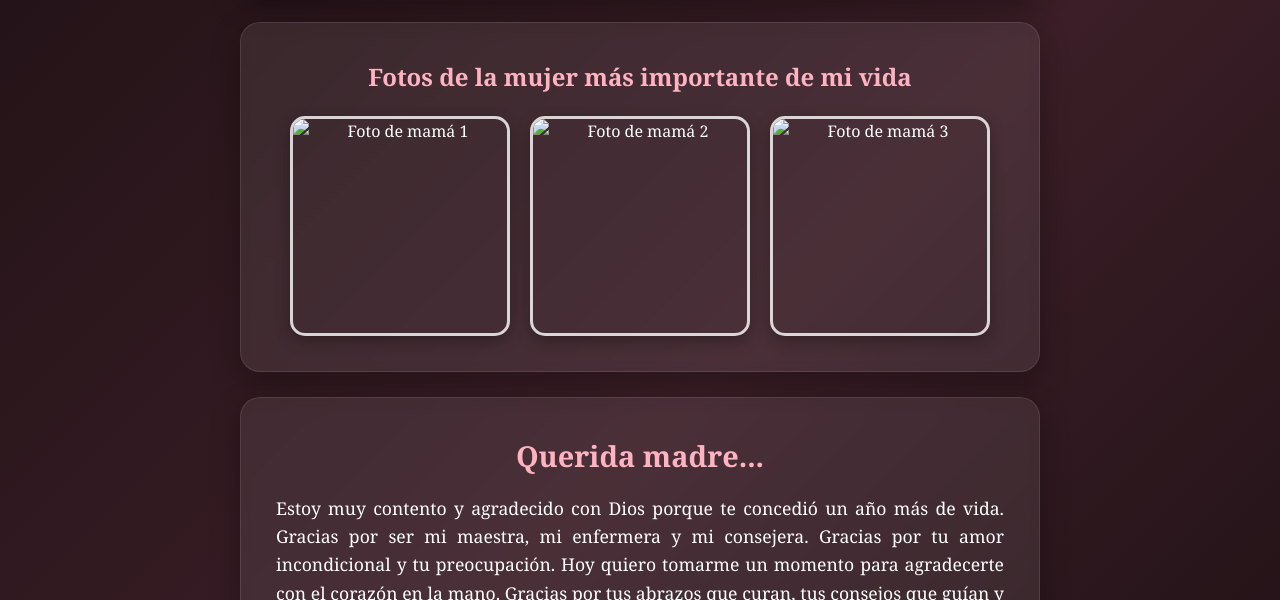
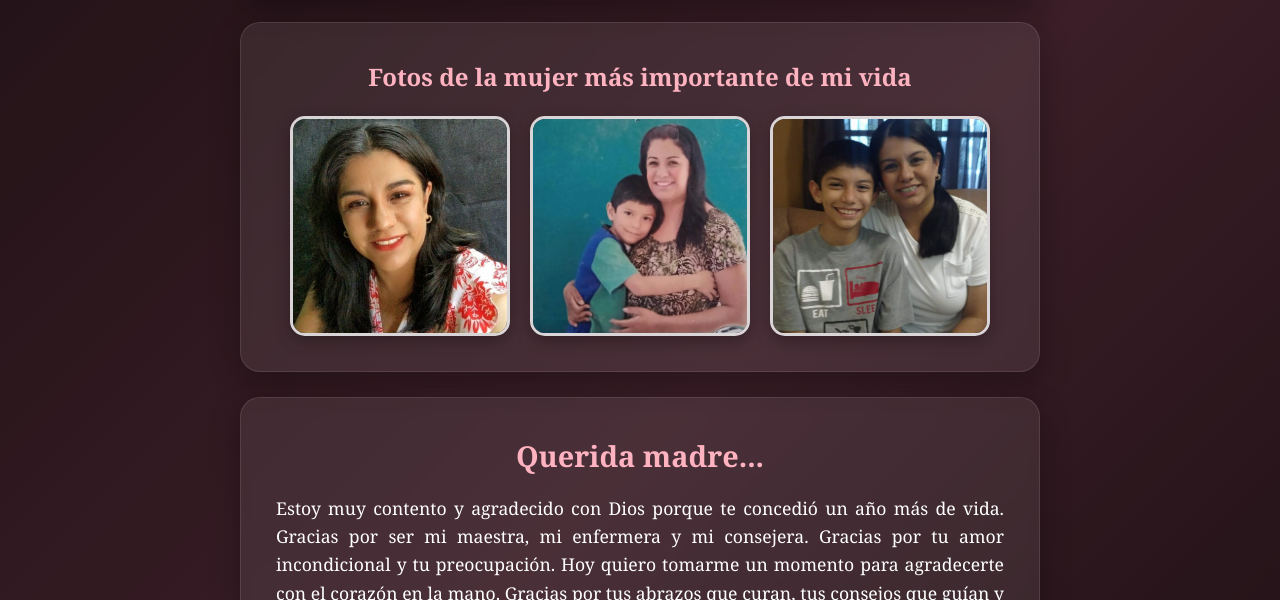
Before and after one commit to SamuelPs08/tarjeta-cumpleanos, a plain HTML site: page index.html in a window 1280 px wide. Shown: the part 200-800 px from the top of the page. Drawn offline with Linux system fonts and the light colour scheme; files that its build step writes are made by us from their sources; the site is published under a folder, as on GitHub Pages, so addresses that start at the root find nothing.

Commit message:
Correccion de errores

```diff
--- a/index.html
+++ b/index.html
@@ -4,7 +4,7 @@
     <meta charset="UTF-8">
     <meta name="viewport" content="width=device-width, initial-scale=1.0">
     <link rel="stylesheet" href="css/style.css">
-    <link rel="shortcut icon" href="/assets/images/corazon.png" type="image/x-icon">
+    <link rel="shortcut icon" href="assets/images/corazon.png" type="image/x-icon">
     <title>¡Felicidades Mamá!</title>
 </head>
 <body>
@@ -19,9 +19,9 @@
     <section class="tarjeta">
         <h2 class="fotos-titulo">Fotos de la mujer más importante de mi vida</h2>
         <div class="galeria">
-            <img class="imagen" src="/assets/images/mama.jpg" alt="Foto de mamá 1">
-            <img class="imagen" src="/assets/images/mama2.jpg" alt="Foto de mamá 2">
-            <img class="imagen" src="/assets/images/mama3.jpg" alt="Foto de mamá 3">
+            <img class="imagen" src="assets/images/mama.jpg" alt="Foto de mamá 1">
+            <img class="imagen" src="assets/images/mama2.jpg" alt="Foto de mamá 2">
+            <img class="imagen" src="assets/images/mama3.jpg" alt="Foto de mamá 3">
         </div>
     </section>
 
```
Also changed, not shown: assets/images/fondo.webp (deleted).
